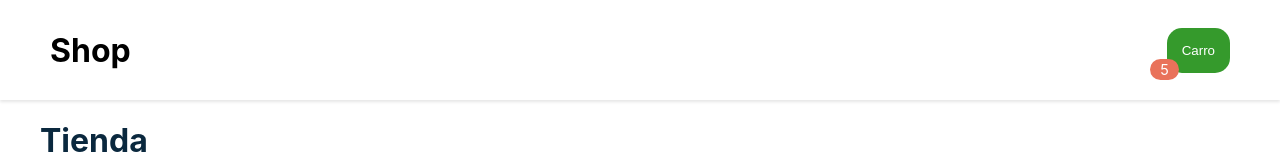
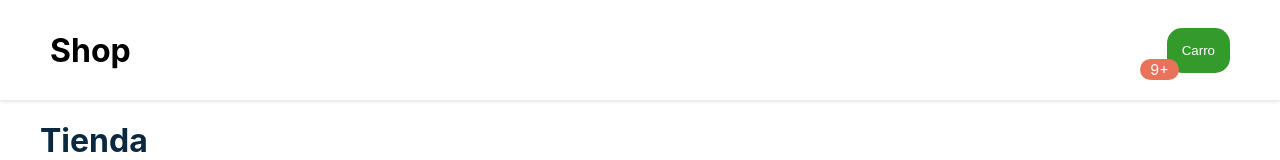
Before and after one commit to mercado-carlos/react-guia-definitiva-holamundo, a React (Vite) app: page / in a window 1280 px wide. Shown: the top 160 px of the page. Built offline with nearby package versions, Linux system fonts and the light colour scheme.

Commit message:
Componente BubbleAlert

```diff
--- a/src/components/BubbleAlert/index.tsx
+++ b/src/components/BubbleAlert/index.tsx
@@ -1,8 +1,24 @@
 import React from 'react';
 
-class BubbleAlert extends React.Component {
+import { BubbleAlertProps } from './interface';
+
+class BubbleAlert extends React.Component<BubbleAlertProps> {
+    constructor(props: BubbleAlertProps) {
+        super(props);
+    }
+
+    getNumber(n: number) {
+        if (!n) {
+            return ' ';
+        }
+
+        return n > 9 ? '9+' : n;
+    }
+
     render() {
-        return <span className="bubbleAlert">5</span>;
+        const { value } = this.props;
+
+        return <span className="bubbleAlert">{this.getNumber(value)}</span>;
     }
 }
 
--- /dev/null
+++ b/src/components/BubbleAlert/interface.ts
@@ -0,0 +1,3 @@
+export interface BubbleAlertProps {
+    value?: any;
+}
--- a/src/components/Carro/index.tsx
+++ b/src/components/Carro/index.tsx
@@ -7,7 +7,7 @@ class Carro extends React.Component {
         return (
             <div>
                 <span className="bubble">
-                    <BubbleAlert />
+                    <BubbleAlert value={10} />
                 </span>
                 <button className="carro">Carro</button>
             </div>
```
